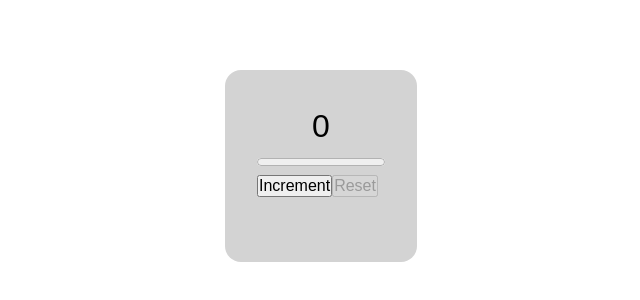
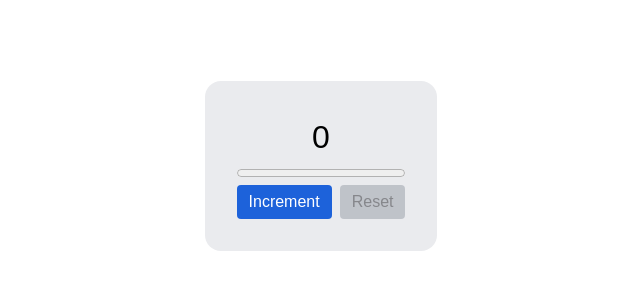
Before and after one commit to elspirito/counter, a React (Vite) app: page / in a window 1280 px wide. Shown: the part 234-534 px from the top of the page, without its empty margins (319-959 px from the left). Built offline with nearby package versions, Linux system fonts and the light colour scheme.

Commit message:
Button component

```diff
--- /dev/null
+++ b/src/component/Button/Button.module.css
@@ -0,0 +1,19 @@
+.button {
+    display: flex;
+    padding: 8px 12px;
+    border: none;
+    background-color: #1d62da;
+    color: #fff;
+    cursor: pointer;
+    border-radius: 4px;
+    transition: background-color 0.25s;
+}
+.button:hover {
+    background-color: #236def;
+}
+
+.button:disabled {
+    opacity: 0.6;
+    background-color: #a4a9b2;
+    color: #44464b;
+}
--- /dev/null
+++ b/src/component/Button/Button.tsx
@@ -0,0 +1,21 @@
+import styles from './Button.module.css';
+
+type ButtonProps = React.HTMLAttributes<HTMLButtonElement> & {
+    disabled?: boolean;
+};
+export const Button = (
+    {
+        children,
+        onClick,
+        disabled,
+    }: ButtonProps) => {
+    return (
+        <button
+            className={styles.button}
+            disabled={disabled}
+            onClick={onClick}
+        >
+            {children}
+        </button>
+    );
+};
--- a/src/component/Counter/Counter.module.css
+++ b/src/component/Counter/Counter.module.css
@@ -1,9 +1,7 @@
 .counter {
     display: flex;
     flex-direction: column;
-    width: 12rem;
-    height: 12rem;
-    background-color: lightgray;
+    background-color: #eaebee;
     padding: 2rem;
     border-radius: 1rem;
 }
--- a/src/component/Counter/Counter.tsx
+++ b/src/component/Counter/Counter.tsx
@@ -1,5 +1,6 @@
 import {useState} from "react";
 import styles from "./Counter.module.css";
+import {Button} from "../Button/Button.tsx";
 
 export const Counter = () => {
     const minValue = 0
@@ -22,9 +23,9 @@ export const Counter = () => {
                 </h1>
                 <progress max={maxValue} value={count}></progress>
             </div>
-            <div>
-                <button disabled={count === maxValue} onClick={incHandler}>Increment</button>
-                <button disabled={count === minValue} onClick={resHandler}>Reset</button>
+            <div style={{display: "flex", gap: '8px'}}>
+                <Button disabled={count === maxValue} onClick={incHandler}>Increment</Button>
+                <Button disabled={count === minValue} onClick={resHandler}>Reset</Button>
             </div>
         </div>
     );
```
